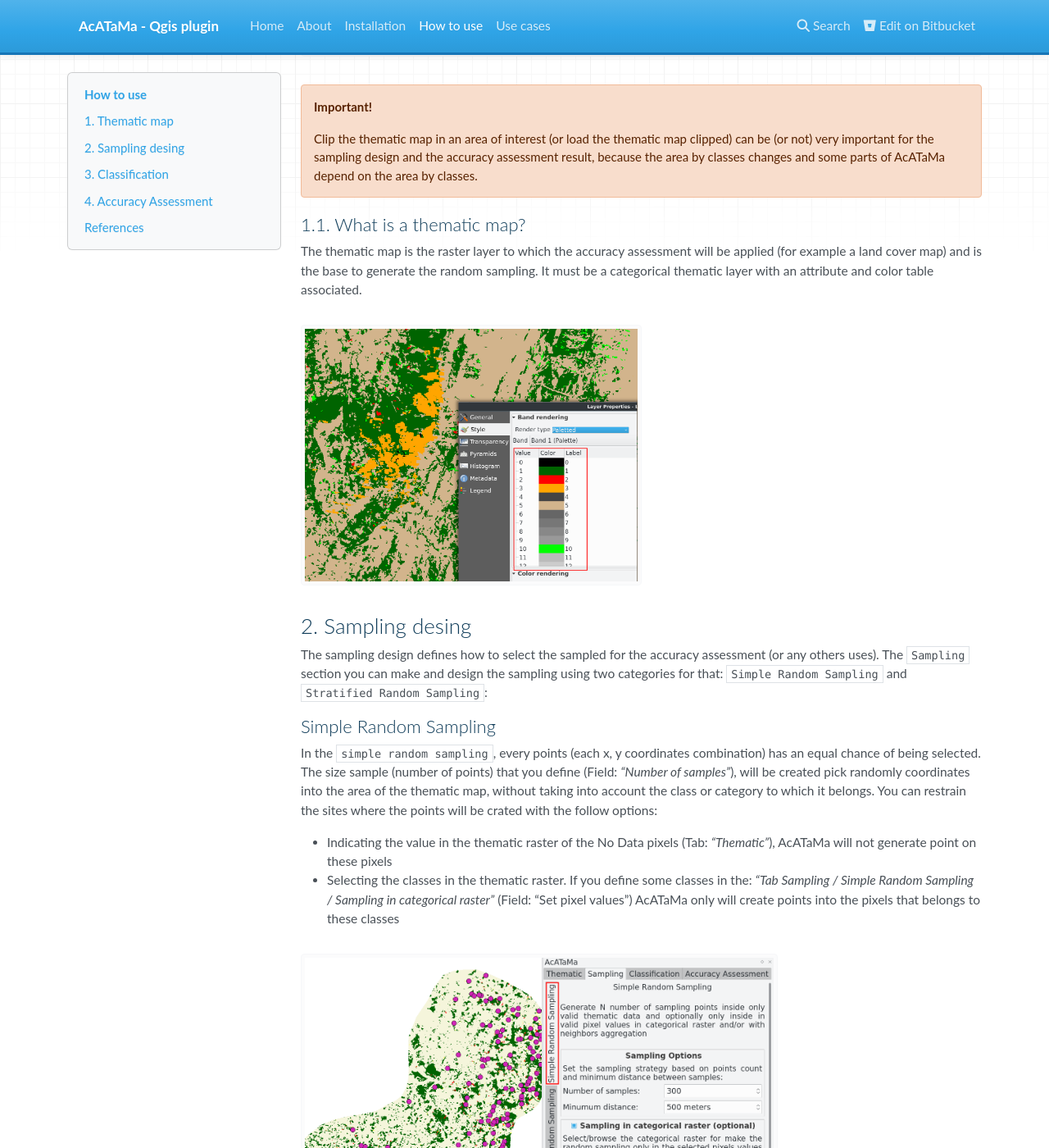
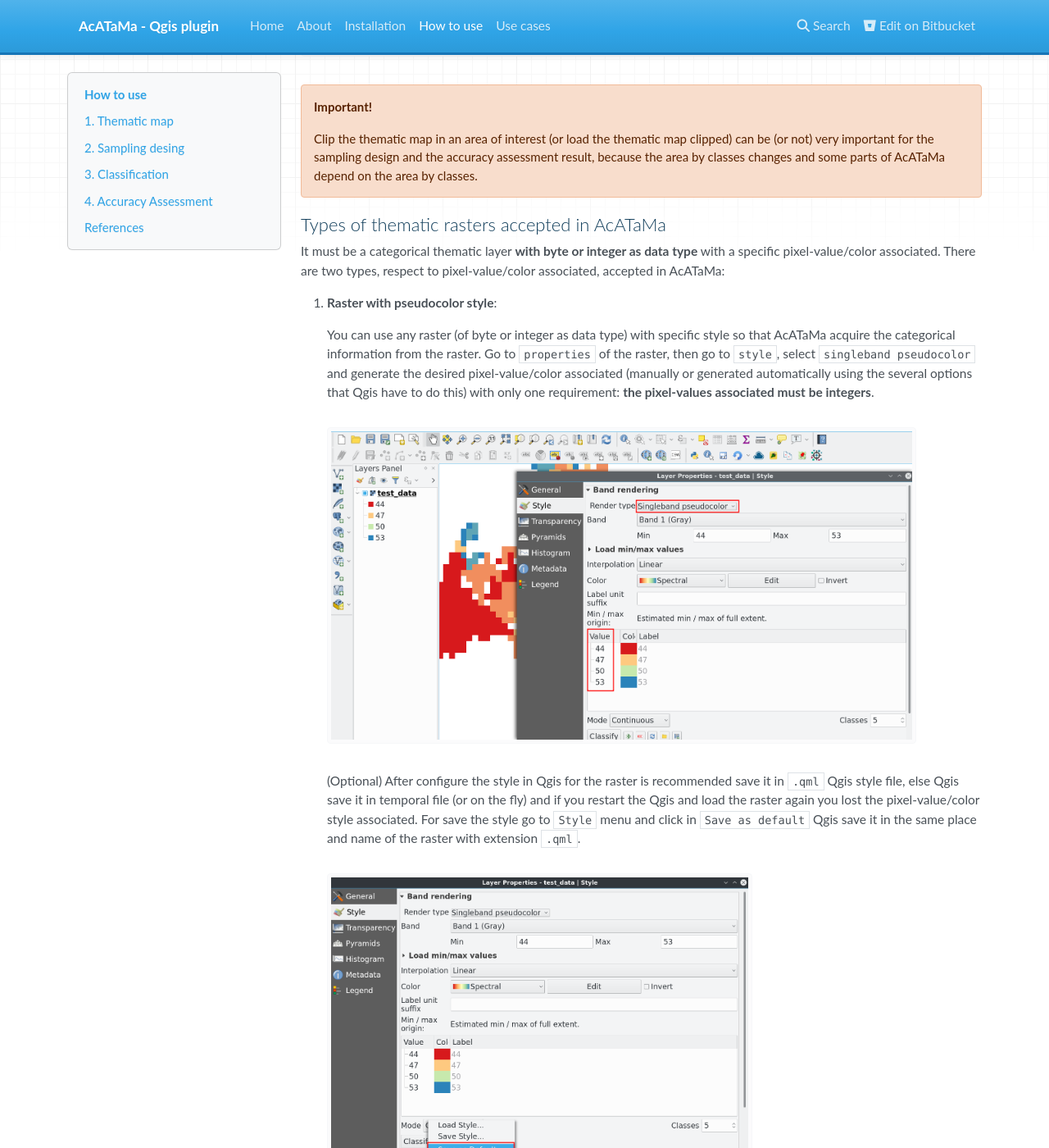
Before and after one commit to SMByC/AcATaMa, an MkDocs documentation site: the page built from docs/how_to_use.md, in a window 1280 px wide and 1400 px high, scrolled down 1388 px. Shown: the whole window at 82% size. Built offline with MkDocs 1.6.1, drawn with Linux system fonts in a browser that asks for light colours; nearby versions of some CDN libraries; old or Windows-style settings are respelled for this version of MkDocs; some of the changed text lies outside the part shown.

Commit message:
Updated the docs, thematic format accepted in the plugin

```diff
--- a/docs/how_to_use.md
+++ b/docs/how_to_use.md
@@ -26,11 +26,30 @@ Optionally you can clip the thematic raster selected in an area of interest. Aft
 !!! warning "Important!"
     Clip the thematic map in an area of interest (or load the thematic map clipped) can be (or not) very important for the sampling design and the accuracy assessment result, because the area by classes changes and some parts of AcATaMa depend on the area by classes.
 
-### 1.1. What is a thematic map?
+### Types of thematic rasters accepted in AcATaMa
 
-The thematic map is the raster layer to which the accuracy assessment will be applied (for example a land cover map) and is the base to generate the random sampling. It must be a categorical thematic layer with an attribute and color table associated.
+It must be a categorical thematic layer **with byte or integer as data type** with a specific pixel-value/color associated. There are two types, respect to pixel-value/color associated, accepted in AcATaMa:
 
-<img src="../img/color_table.png" width="50%">
+1. **Raster with pseudocolor style**:
+
+    You can use any raster (of byte or integer as data type) with specific style so that AcATaMa acquire the categorical information from the raster. Go to `properties` of the raster, then go to `style`, select `singleband pseudocolor` and generate the desired pixel-value/color associated (manually or generated automatically using the several options that Qgis have to do this) with only one requirement: **the pixel-values associated must be integers**.
+
+    <img src="../img/1b.png" width="90%">
+
+    (Optional) After configure the style in Qgis for the raster is recommended save it in `.qml` Qgis style file, else Qgis save it in temporal file (or on the fly) and if you restart the Qgis and load the raster again you lost the pixel-value/color style associated. For save the style go to `Style` menu and click in `Save as default` Qgis save it in the same place and name of the raster with extension `.qml`.
+
+    <img src="../img/1c.png" width="65%">
+
+    (Optional) Alternative (or additional) to the above, you can save all layers style and config saving it in a Qgis project.
+
+2. **Raster with color table**:
+
+    You can use any raster (of byte or integer as data type) with pixel-values/color associated through a color table inside it as metadata. You can see it using `gdalinfo` or in `style` in layer `properties` this is shown as `paletted`.
+
+    <img src="../img/1d.png" width="65%">
+
+!!! note
+    The thematic map is the raster layer to which the accuracy assessment will be applied (for example a land cover map) and also is the base to generate the random sampling.
 
 ## 2. Sampling desing
 
@@ -57,11 +76,11 @@ In the basic case, each stratum could be a class or category of the thematic map
 
 The stratified random may be:
 
-- Stratified random sampling using a fixed number of sample: The sample size for each stratum is defined by the user. In the table selecting the option *"Fixed values by category (manually)"* in *"stratified random Sampling Method"*, you can write the number of points desired for each stratum. If you do not want set points in any stratum, you should write 0.
+- `Stratified random sampling using a fixed number of sample`: The sample size for each stratum is defined by the user. In the table selecting the option *"Fixed values by category (manually)"* in *"stratified random Sampling Method"*, you can write the number of points desired for each stratum. If you do not want set points in any stratum, you should write 0.
 
     <img src="../img/2b.png" width="70%">
 
-- Stratified random sampling using area based proportion: Designed to apply the proportional approaches sample allocations methodologies suggested by Olofsson et al. (2013, 2014), using the Cochran´s (1977) sample size formula for stratified random sampling in the option *"Area based proportion using std error"* in *"stratified random Sampling Method"*. The overall sample size and the number of point for each stratum is calculated according to:
+- `Stratified random sampling using area based proportion`: Designed to apply the proportional approaches sample allocations methodologies suggested by Olofsson et al. (2013, 2014), using the Cochran´s (1977) sample size formula for stratified random sampling in the option *"Area based proportion using std error"* in *"stratified random Sampling Method"*. The overall sample size and the number of point for each stratum is calculated according to:
 
     - The area proportion of each stratum in the map (Wi): This is automatically calculated by AcATaMa. You can see the Wi values in the table of accuracy assessment results
     - The standard error of the estimated overall accuracy that we would like to achieve. You write the value desired in the Field: "Overall expected standard error"
```
Also changed, not shown: docs/img/1b.png (added), docs/img/1c.png (added), docs/img/1d.png (added).
